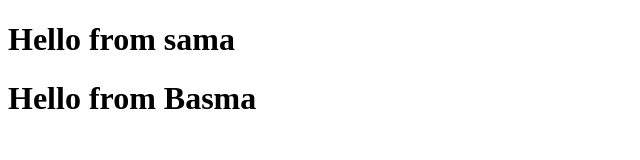
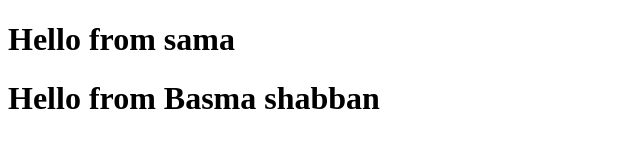
Before and after one commit to sama152000/task, a plain HTML site: page index.html in a window 1280 px wide. Shown: the whole page, without its empty margins (0-640 px from the left). Drawn offline with Linux system fonts and the light colour scheme.

Commit message:
Updated heading in index.html

```diff
--- a/index.html
+++ b/index.html
@@ -7,6 +7,6 @@
   </head>
   <body>
     <h1>Hello from sama</h1>
-    <h1>Hello from Basma</h1>
+    <h1>Hello from Basma shabban</h1>
   </body>
 </html>
```
